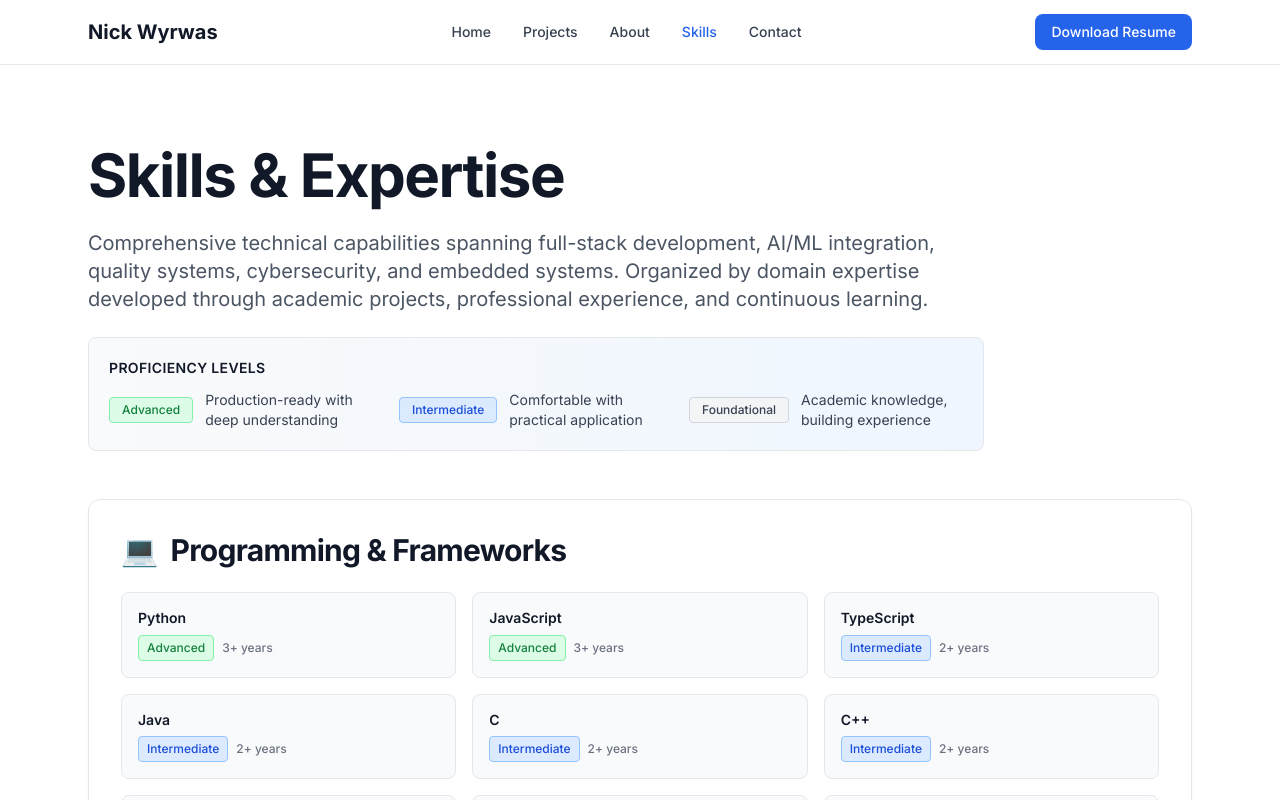
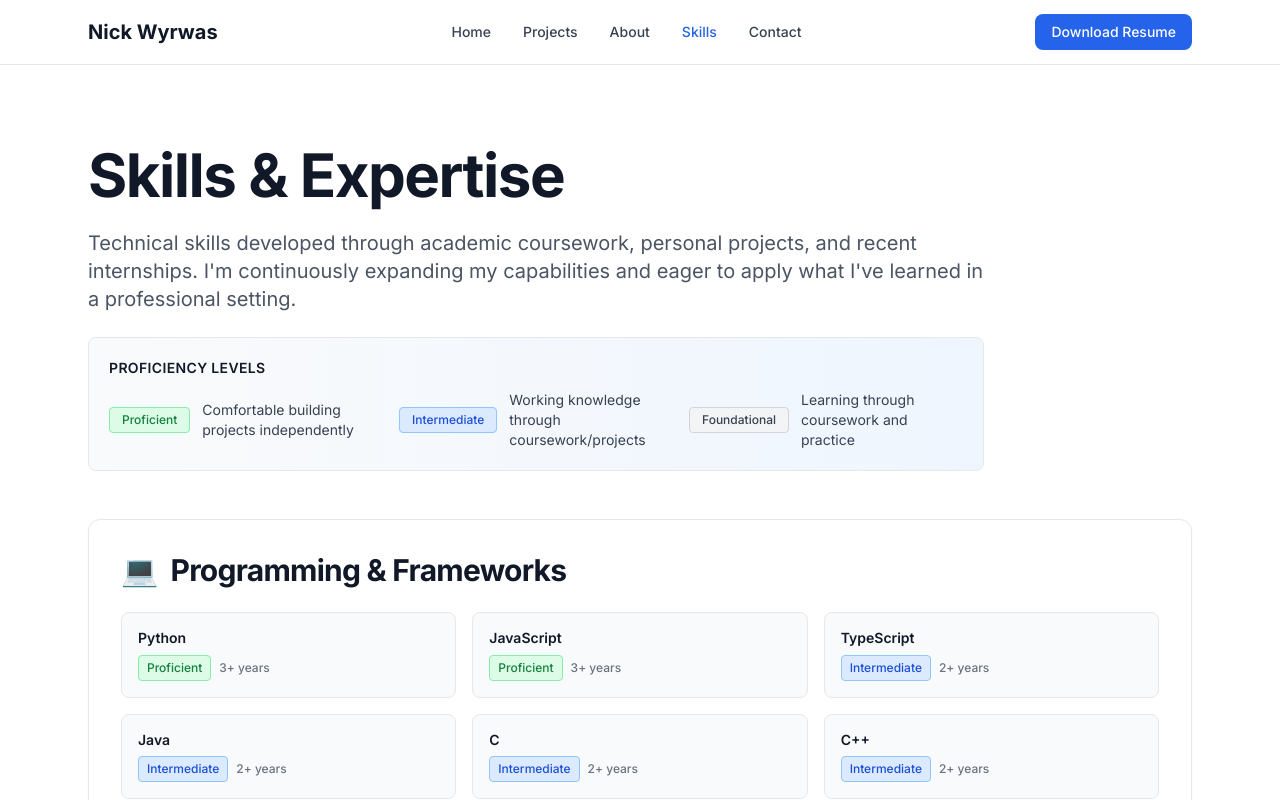
Before and after one commit to nwyrwas/Portfolio, a Next.js app: page /skills in a window 1280 px wide. Shown: the top 800 px of the page. Built offline with nearby package versions, Linux system fonts and the light colour scheme.

Commit message:
More additions

```diff
--- a/app/skills/page.tsx
+++ b/app/skills/page.tsx
@@ -11,16 +11,16 @@ const skillCategories = [
     category: "Programming & Frameworks",
     icon: "💻",
     skills: [
-      { name: "Python", level: "Advanced", years: "3+" },
-      { name: "JavaScript", level: "Advanced", years: "3+" },
+      { name: "Python", level: "Proficient", years: "3+" },
+      { name: "JavaScript", level: "Proficient", years: "3+" },
       { name: "TypeScript", level: "Intermediate", years: "2+" },
       { name: "Java", level: "Intermediate", years: "2+" },
       { name: "C", level: "Intermediate", years: "2+" },
       { name: "C++", level: "Intermediate", years: "2+" },
-      { name: "HTML", level: "Advanced", years: "3+" },
-      { name: "CSS", level: "Advanced", years: "3+" },
-      { name: "React", level: "Advanced", years: "2+" },
-      { name: "Node.js", level: "Advanced", years: "2+" },
+      { name: "HTML", level: "Proficient", years: "3+" },
+      { name: "CSS", level: "Proficient", years: "3+" },
+      { name: "React", level: "Proficient", years: "2+" },
+      { name: "Node.js", level: "Proficient", years: "2+" },
       { name: "Express", level: "Intermediate", years: "2+" },
       { name: "Angular", level: "Intermediate", years: "1+" },
       { name: "Django", level: "Intermediate", years: "1+" },
@@ -39,17 +39,17 @@ const skillCategories = [
       { name: "Deep Learning", level: "Intermediate", years: "1+" },
       { name: "Model Training and Optimization", level: "Intermediate", years: "1+" },
       { name: "Supervised/Unsupervised Learning", level: "Intermediate", years: "2+" },
-      { name: "RAG Pipelines", level: "Advanced", years: "1+" },
-      { name: "OpenAI API", level: "Advanced", years: "1+" },
+      { name: "RAG Pipelines", level: "Proficient", years: "1+" },
+      { name: "OpenAI API", level: "Proficient", years: "1+" },
     ],
   },
   {
     category: "Web & Mobile Development",
     icon: "🌐",
     skills: [
-      { name: "Full-Stack Development", level: "Advanced", years: "2+" },
-      { name: "RESTful APIs", level: "Advanced", years: "2+" },
-      { name: "Front-End/Back-End Integration", level: "Advanced", years: "2+" },
+      { name: "Full-Stack Development", level: "Proficient", years: "2+" },
+      { name: "RESTful APIs", level: "Proficient", years: "2+" },
+      { name: "Front-End/Back-End Integration", level: "Proficient", years: "2+" },
       { name: "Firebase", level: "Intermediate", years: "1+" },
       { name: "Bootstrap", level: "Intermediate", years: "2+" },
       { name: "Android Development", level: "Intermediate", years: "1+" },
@@ -61,39 +61,39 @@ const skillCategories = [
     category: "Quality Systems & Documentation",
     icon: "📋",
     skills: [
-      { name: "PLM & QMS Documentation Management", level: "Advanced", years: "4+" },
-      { name: "Document Change Orders (DCOs)", level: "Advanced", years: "4+" },
-      { name: "SOP Authoring and Control", level: "Advanced", years: "4+" },
-      { name: "Training Record Management", level: "Advanced", years: "4+" },
-      { name: "Change Control Workflows", level: "Advanced", years: "4+" },
-      { name: "Audit Support (FDA, ISO 13485)", level: "Advanced", years: "4+" },
-      { name: "Controlled Document Archiving", level: "Advanced", years: "4+" },
-      { name: "Electronic Document Routing", level: "Advanced", years: "3+" },
-      { name: "Version Control", level: "Advanced", years: "3+" },
+      { name: "PLM & QMS Documentation Management", level: "Proficient", years: "4+" },
+      { name: "Document Change Orders (DCOs)", level: "Proficient", years: "4+" },
+      { name: "SOP Authoring and Control", level: "Proficient", years: "4+" },
+      { name: "Training Record Management", level: "Proficient", years: "4+" },
+      { name: "Change Control Workflows", level: "Proficient", years: "4+" },
+      { name: "Audit Support (FDA, ISO 13485)", level: "Proficient", years: "4+" },
+      { name: "Controlled Document Archiving", level: "Proficient", years: "4+" },
+      { name: "Electronic Document Routing", level: "Proficient", years: "3+" },
+      { name: "Version Control", level: "Proficient", years: "3+" },
     ],
   },
   {
     category: "Manufacturing & Quality Systems",
     icon: "🏭",
     skills: [
-      { name: "Production Documentation Updates", level: "Advanced", years: "4+" },
-      { name: "Process Change Implementation", level: "Advanced", years: "4+" },
-      { name: "Cross-Functional Quality Support", level: "Advanced", years: "4+" },
-      { name: "ISO-13485", level: "Advanced", years: "4+" },
-      { name: "cGMP Documentation Practices", level: "Advanced", years: "4+" },
-      { name: "Internal and External Audit Support", level: "Advanced", years: "4+" },
-      { name: "Training Compliance", level: "Advanced", years: "4+" },
-      { name: "Quality System Maintenance", level: "Advanced", years: "4+" },
+      { name: "Production Documentation Updates", level: "Proficient", years: "4+" },
+      { name: "Process Change Implementation", level: "Proficient", years: "4+" },
+      { name: "Cross-Functional Quality Support", level: "Proficient", years: "4+" },
+      { name: "ISO-13485", level: "Proficient", years: "4+" },
+      { name: "cGMP Documentation Practices", level: "Proficient", years: "4+" },
+      { name: "Internal and External Audit Support", level: "Proficient", years: "4+" },
+      { name: "Training Compliance", level: "Proficient", years: "4+" },
+      { name: "Quality System Maintenance", level: "Proficient", years: "4+" },
     ],
   },
   {
     category: "Database Technologies",
     icon: "🗄️",
     skills: [
-      { name: "SQL", level: "Advanced", years: "2+" },
+      { name: "SQL", level: "Proficient", years: "2+" },
       { name: "MongoDB", level: "Intermediate", years: "2+" },
       { name: "PostgreSQL", level: "Intermediate", years: "1+" },
-      { name: "Relational & Non-Relational Databases", level: "Advanced", years: "2+" },
+      { name: "Relational & Non-Relational Databases", level: "Proficient", years: "2+" },
       { name: "Data Modeling", level: "Intermediate", years: "2+" },
       { name: "Redis (Vector Search)", level: "Intermediate", years: "1+" },
       { name: "Pinecone", level: "Intermediate", years: "1+" },
@@ -103,12 +103,12 @@ const skillCategories = [
     category: "DevOps & Tools",
     icon: "⚙️",
     skills: [
-      { name: "Git", level: "Advanced", years: "3+" },
-      { name: "GitHub", level: "Advanced", years: "3+" },
+      { name: "Git", level: "Proficient", years: "3+" },
+      { name: "GitHub", level: "Proficient", years: "3+" },
       { name: "Docker", level: "Intermediate", years: "1+" },
       { name: "Postman", level: "Intermediate", years: "2+" },
       { name: "CI/CD (GitHub Actions)", level: "Intermediate", years: "1+" },
-      { name: "Agile/Scrum", level: "Advanced", years: "2+" },
+      { name: "Agile/Scrum", level: "Proficient", years: "2+" },
       { name: "TDD (Jest, JUnit)", level: "Intermediate", years: "2+" },
       { name: "Google Cloud Run", level: "Intermediate", years: "1+" },
     ],
@@ -117,27 +117,27 @@ const skillCategories = [
     category: "Secure Coding & Cybersecurity",
     icon: "🔒",
     skills: [
-      { name: "Input Validation", level: "Advanced", years: "2+" },
+      { name: "Input Validation", level: "Proficient", years: "2+" },
       { name: "Buffer Overflow Mitigation", level: "Intermediate", years: "1+" },
-      { name: "SQL Injection Defense", level: "Advanced", years: "2+" },
+      { name: "SQL Injection Defense", level: "Proficient", years: "2+" },
       { name: "Reverse Engineering (C++ ↔ Assembly ↔ Binary Translation)", level: "Intermediate", years: "1+" },
       { name: "Disassembly Analysis", level: "Intermediate", years: "1+" },
-      { name: "Legacy Code Documentation", level: "Advanced", years: "2+" },
+      { name: "Legacy Code Documentation", level: "Proficient", years: "2+" },
       { name: "Vulnerability Identification", level: "Intermediate", years: "2+" },
       { name: "Static/Dynamic Code Analysis", level: "Intermediate", years: "2+" },
       { name: "Unit Testing for Security", level: "Intermediate", years: "2+" },
       { name: "Encryption Techniques", level: "Intermediate", years: "1+" },
-      { name: "Secure SDLC Programming", level: "Advanced", years: "2+" },
+      { name: "Secure SDLC Programming", level: "Proficient", years: "2+" },
     ],
   },
   {
     category: "Systems Architecture & Embedded Technologies",
     icon: "⚡",
     skills: [
-      { name: "Raspberry Pi (GPIO, UART, PWM)", level: "Advanced", years: "1+" },
-      { name: "Peripheral Device Integration (Sensors, Displays)", level: "Advanced", years: "1+" },
+      { name: "Raspberry Pi (GPIO, UART, PWM)", level: "Proficient", years: "1+" },
+      { name: "Peripheral Device Integration (Sensors, Displays)", level: "Proficient", years: "1+" },
       { name: "Embedded vs. Desktop Systems", level: "Intermediate", years: "1+" },
-      { name: "Thermostat and IoT Device Programming", level: "Advanced", years: "1+" },
+      { name: "Thermostat and IoT Device Programming", level: "Proficient", years: "1+" },
       { name: "Hardware-Software Interfaces", level: "Intermediate", years: "1+" },
       { name: "Binary File Analysis", level: "Intermediate", years: "1+" },
       { name: "Low-Level System Optimization", level: "Intermediate", years: "1+" },
@@ -152,7 +152,7 @@ const skillCategories = [
       { name: "Wireframing", level: "Intermediate", years: "2+" },
       { name: "Prototyping", level: "Intermediate", years: "2+" },
       { name: "User Journey Mapping", level: "Intermediate", years: "1+" },
-      { name: "Responsive Design", level: "Advanced", years: "2+" },
+      { name: "Responsive Design", level: "Proficient", years: "2+" },
       { name: "Figma", level: "Intermediate", years: "1+" },
     ],
   },
@@ -160,11 +160,11 @@ const skillCategories = [
     category: "Testing & QA",
     icon: "✅",
     skills: [
-      { name: "Unit/Integration Testing", level: "Advanced", years: "2+" },
-      { name: "Test Planning", level: "Advanced", years: "4+" },
+      { name: "Unit/Integration Testing", level: "Proficient", years: "2+" },
+      { name: "Test Planning", level: "Proficient", years: "4+" },
       { name: "Static/Dynamic Testing", level: "Intermediate", years: "2+" },
-      { name: "Secure Development Lifecycle (SDLC)", level: "Advanced", years: "2+" },
-      { name: "QA Documentation", level: "Advanced", years: "4+" },
+      { name: "Secure Development Lifecycle (SDLC)", level: "Proficient", years: "2+" },
+      { name: "QA Documentation", level: "Proficient", years: "4+" },
     ],
   },
 ];
@@ -176,9 +176,8 @@ export default function SkillsPage() {
         <div className="max-w-4xl mb-12">
           <h1 className="heading-1 mb-6">Skills & Expertise</h1>
           <p className="body-large mb-6">
-            Comprehensive technical capabilities spanning full-stack development, AI/ML integration, quality systems,
-            cybersecurity, and embedded systems. Organized by domain expertise developed through academic projects,
-            professional experience, and continuous learning.
+            Technical skills developed through academic coursework, personal projects, and recent internships.
+            I'm continuously expanding my capabilities and eager to apply what I've learned in a professional setting.
           </p>
 
           {/* Proficiency Legend */}
@@ -189,21 +188,21 @@ export default function SkillsPage() {
             <div className="grid grid-cols-1 sm:grid-cols-3 gap-4">
               <div className="flex items-center gap-3">
                 <div className="px-3 py-1 text-xs font-medium bg-green-100 text-green-700 border border-green-300 rounded">
-                  Advanced
+                  Proficient
                 </div>
-                <span className="text-sm text-gray-700">Production-ready with deep understanding</span>
+                <span className="text-sm text-gray-700">Comfortable building projects independently</span>
               </div>
               <div className="flex items-center gap-3">
                 <div className="px-3 py-1 text-xs font-medium bg-blue-100 text-blue-700 border border-blue-300 rounded">
                   Intermediate
                 </div>
-                <span className="text-sm text-gray-700">Comfortable with practical application</span>
+                <span className="text-sm text-gray-700">Working knowledge through coursework/projects</span>
               </div>
               <div className="flex items-center gap-3">
                 <div className="px-3 py-1 text-xs font-medium bg-gray-100 text-gray-700 border border-gray-300 rounded">
                   Foundational
                 </div>
-                <span className="text-sm text-gray-700">Academic knowledge, building experience</span>
+                <span className="text-sm text-gray-700">Learning through coursework and practice</span>
               </div>
             </div>
           </div>
@@ -219,7 +218,7 @@ export default function SkillsPage() {
               <div className="grid grid-cols-1 md:grid-cols-2 lg:grid-cols-3 gap-4">
                 {category.skills.map((skill) => {
                   const levelColors = {
-                    "Advanced": "bg-green-100 text-green-700 border-green-300",
+                    "Proficient": "bg-green-100 text-green-700 border-green-300",
                     "Intermediate": "bg-blue-100 text-blue-700 border-blue-300",
                     "Foundational": "bg-gray-100 text-gray-700 border-gray-300",
                   };
@@ -250,40 +249,40 @@ export default function SkillsPage() {
           ))}
         </div>
 
-        {/* Highlighted Expertise */}
+        {/* Key Areas of Focus */}
         <div className="mt-20 pt-16 border-t border-gray-200 max-w-4xl">
-          <h2 className="heading-2 mb-8">Core Competencies</h2>
+          <h2 className="heading-2 mb-8">Areas of Focus</h2>
           <div className="grid md:grid-cols-2 gap-8">
             <div className="bg-gradient-to-br from-primary-50 to-blue-50 p-6 rounded-lg border border-primary-200">
               <h3 className="text-xl font-bold text-gray-900 mb-3">Full-Stack Development</h3>
               <p className="body text-gray-700">
-                Building complete web applications through academic and personal projects using React, Next.js,
-                Node.js, and Django. Comfortable with RESTful APIs, database design, and connecting front-end interfaces
-                to backend services.
+                Building web applications through academic projects and internships using React, Next.js,
+                Node.js, and Django. Learning RESTful API design, database modeling, and connecting frontend
+                interfaces to backend services.
               </p>
             </div>
 
             <div className="bg-gradient-to-br from-green-50 to-emerald-50 p-6 rounded-lg border border-green-200">
-              <h3 className="text-xl font-bold text-gray-900 mb-3">AI & Machine Learning Integration</h3>
+              <h3 className="text-xl font-bold text-gray-900 mb-3">AI & Machine Learning</h3>
               <p className="body text-gray-700">
-                Implementing AI-powered features using TensorFlow, Keras, and OpenAI APIs in personal projects.
-                Familiar with neural networks, RAG pipelines, vector databases, and integrating ML models into full-stack applications.
+                Exploring AI-powered applications through internship work with RAG pipelines, OpenAI APIs, and vector databases.
+                Academic experience with TensorFlow, Keras, and neural networks. Eager to deepen my understanding of ML systems.
               </p>
             </div>
 
             <div className="bg-gradient-to-br from-purple-50 to-violet-50 p-6 rounded-lg border border-purple-200">
-              <h3 className="text-xl font-bold text-gray-900 mb-3">Secure Software Development Practices</h3>
+              <h3 className="text-xl font-bold text-gray-900 mb-3">Secure Coding Practices</h3>
               <p className="body text-gray-700">
-                Trained in writing secure code with emphasis on input validation, SQL injection defense, and buffer overflow mitigation.
-                Academic coursework in reverse engineering, static/dynamic code analysis, vulnerability identification, and secure SDLC.
+                Completed coursework in secure software development covering input validation, SQL injection defense,
+                and buffer overflow mitigation. Learning about vulnerability identification, code analysis, and secure development lifecycle.
               </p>
             </div>
 
             <div className="bg-gradient-to-br from-orange-50 to-amber-50 p-6 rounded-lg border border-orange-200">
-              <h3 className="text-xl font-bold text-gray-900 mb-3">Quality Systems & Technical Documentation</h3>
+              <h3 className="text-xl font-bold text-gray-900 mb-3">Quality Systems & Documentation</h3>
               <p className="body text-gray-700">
-                Professional experience managing PLM/QMS documentation at Walmart and Reality AI, including change control workflows,
-                SOP authoring, training records, and supporting FDA and ISO 13485 audit preparation in regulated environments.
+                Professional experience with documentation management in regulated environments (ISO 13485, cGMP).
+                Developed strong skills in process documentation, change control, and maintaining compliance standards.
               </p>
             </div>
           </div>
@@ -394,17 +393,17 @@ export default function SkillsPage() {
           </div>
         </div>
 
-        {/* Approach */}
+        {/* Learning Mindset */}
         <div className="mt-16 max-w-4xl">
           <div className="bg-gray-50 border-l-4 border-primary-500 p-8 rounded-r">
-            <h2 className="heading-3 mb-4">My Approach to Technology</h2>
+            <h2 className="heading-3 mb-4">My Approach to Learning</h2>
             <p className="body mb-4">
-              I believe in choosing the right tool for the job rather than chasing trends. Technology choices should be
-              driven by project requirements, team capabilities, and long-term maintainability.
+              I focus on understanding fundamentals rather than just learning frameworks. I believe strong foundations in
+              data structures, algorithms, and software design principles make it easier to adapt to new technologies and solve problems effectively.
             </p>
             <p className="body">
-              I prioritize clean, well-tested solutions that solve real problems. The best code is readable, maintainable,
-              and secure—built with both the end user and future developers in mind.
+              I learn best by building things, breaking them, and understanding why. I value code that's readable and maintainable,
+              and I'm always looking for feedback to improve my skills and grow as an engineer.
             </p>
           </div>
         </div>
```
Also changed, not shown: app/about/page.tsx (+11 -12 lines), app/page.tsx (+11 -12 lines).
